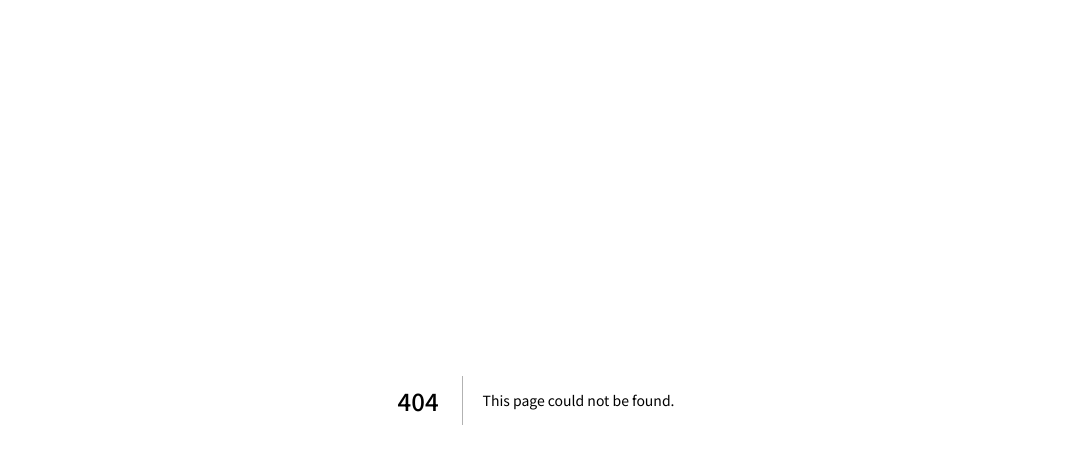
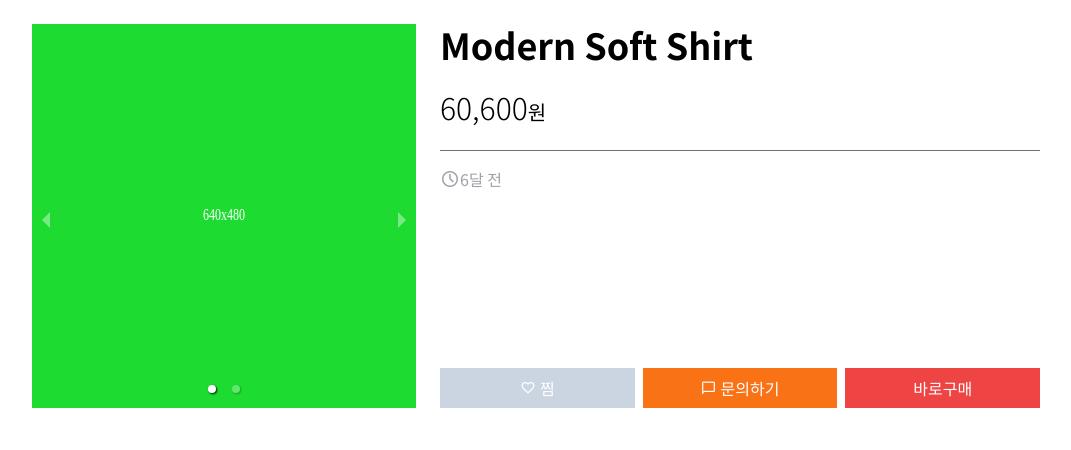
Before and after one commit to sysmae/nextjs-carrot, a Next.js app: page /products/new in a window 1280 px wide. Before the commit this address had no page. Shown: the top 450 px of the page, without its empty margins (104-1175 px from the left). Built offline with nearby package versions, Linux system fonts and the light colour scheme.

Commit message:
상품 상세 시작

```diff
--- a/src/components/layout/JggtLayout/_components/Header/index.tsx
+++ b/src/components/layout/JggtLayout/_components/Header/index.tsx
@@ -1,5 +1,6 @@
 import { Black_Han_Sans } from 'next/font/google'
 import Link from 'next/link'
+import { useRouter } from 'next/router'
 import { ReactNode } from 'react'
 
 import Search from './_components/Search'
@@ -16,11 +17,15 @@ const blackHanSans = Black_Han_Sans({
   subsets: ['latin'],
 })
 export default function Header({ children }: Props) {
+  const router = useRouter()
   return (
     <div className="sticky top-0 z-10 bg-white border-b">
       <Wrapper>
         <Container>
-          <div className="flex justify-between items-center py-8 gap-2">
+          <div
+            className="flex justify-between items-center py-8 gap- cursor-pointer2"
+            onClick={() => router.push('/')}
+          >
             <Link href="/" prefetch={false}>
               <Text size="4xl" className={blackHanSans.className}>
                 🗃 중고장터
--- /dev/null
+++ b/src/pages/products/[productId]/_components/ProductImage/index.tsx
@@ -0,0 +1,15 @@
+import { Carousel } from 'react-responsive-carousel'
+import 'react-responsive-carousel/lib/styles/carousel.min.css'
+type Props = {
+  imageUrls: string[]
+}
+
+export default function ProductImage({ imageUrls }: Props) {
+  return (
+    <Carousel infiniteLoop showThumbs={false} showStatus={false}>
+      {imageUrls.map((url) => (
+        <img src={url} key={url} alt="" className="h-96 w-96" />
+      ))}
+    </Carousel>
+  )
+}
--- /dev/null
+++ b/src/pages/products/[productId]/index.tsx
@@ -0,0 +1,120 @@
+import dayjs from 'dayjs'
+import relativeTime from 'dayjs/plugin/relativeTime'
+import { GetServerSideProps, InferGetServerSidePropsType } from 'next'
+
+import ProductImage from './_components/ProductImage'
+
+import Button from '@/components/common/Button'
+import Text from '@/components/common/Text'
+import Container from '@/components/layout/Container'
+import Wrapper from '@/components/layout/Wrapper'
+import { getProduct } from '@/repository/products/getProduct'
+
+import 'dayjs/locale/ko'
+
+export const getServerSideProps: GetServerSideProps = async (context) => {
+  const productId = context.query.productId as string
+
+  const { data: product } = await getProduct(productId)
+  return {
+    props: {
+      product,
+    },
+  }
+}
+
+dayjs.extend(relativeTime).locale('ko')
+
+export default function ProductDetail({
+  product,
+}: InferGetServerSidePropsType<typeof getServerSideProps>) {
+  const handleLike = () => {
+    alert('찜하기')
+  }
+  const handleChat = () => {
+    alert('문의하기')
+  }
+  const handlePurchase = () => {
+    alert('바로구매')
+  }
+  return (
+    <Wrapper>
+      <Container>
+        <div className="flex gap-6 my-6">
+          <div className="w-96 h-96 shrink-0">
+            <ProductImage imageUrls={product.imageUrls} />
+          </div>
+          <div
+            className="flex flex-col justify-between flex-1"
+            style={{ minWidth: 0 }}
+          >
+            <div>
+              <div className="truncate">
+                <Text size="4xl" weight="bold">
+                  {product.title}
+                </Text>
+              </div>
+              <div className="my-6">
+                <Text size="3xl" weight="light">
+                  {product.price.toLocaleString()}
+                </Text>
+                <Text size="xl" weight="light">
+                  원
+                </Text>
+              </div>
+              <div className="border-t border-gray-500 py-4 flex gap-1 items-center">
+                <Text color="grey" className="flex items-center">
+                  <span
+                    className="material-symbols-outlined"
+                    style={{ fontSize: '1.25rem' }}
+                  >
+                    schedule
+                  </span>
+                  {dayjs(product.createdAt).fromNow()}
+                </Text>
+              </div>
+            </div>
+            <div className="flex gap-2">
+              <Button
+                color="grey"
+                fullWidth
+                className="flex justify-center items-center gap-1"
+                onClick={() => handleLike()}
+              >
+                <span
+                  style={{ fontSize: '1rem' }}
+                  className="material-symbols-outlined"
+                >
+                  favorite
+                </span>
+                <Text color="white">찜</Text>
+              </Button>
+              <Button
+                color="orange"
+                fullWidth
+                className="flex justify-center items-center gap-1"
+                onClick={() => handleChat()}
+              >
+                <span
+                  style={{ fontSize: '1rem' }}
+                  className="material-symbols-outlined"
+                >
+                  chat_bubble
+                </span>
+                <Text color="white">문의하기</Text>
+              </Button>
+              <Button
+                color="red"
+                fullWidth
+                className="flex justify-center items-center gap-1"
+                onClick={() => handlePurchase()}
+              >
+                <Text color="white">바로구매</Text>
+              </Button>
+            </div>
+          </div>
+        </div>
+      </Container>
+    </Wrapper>
+  )
+}
--- a/src/pages/search/shop/index.tsx
+++ b/src/pages/search/shop/index.tsx
@@ -1,4 +1,3 @@
-import { constants } from 'http2'
 
 import { GetServerSideProps, InferGetServerSidePropsType } from 'next'
 import React, { useEffect, useState } from 'react'
```
